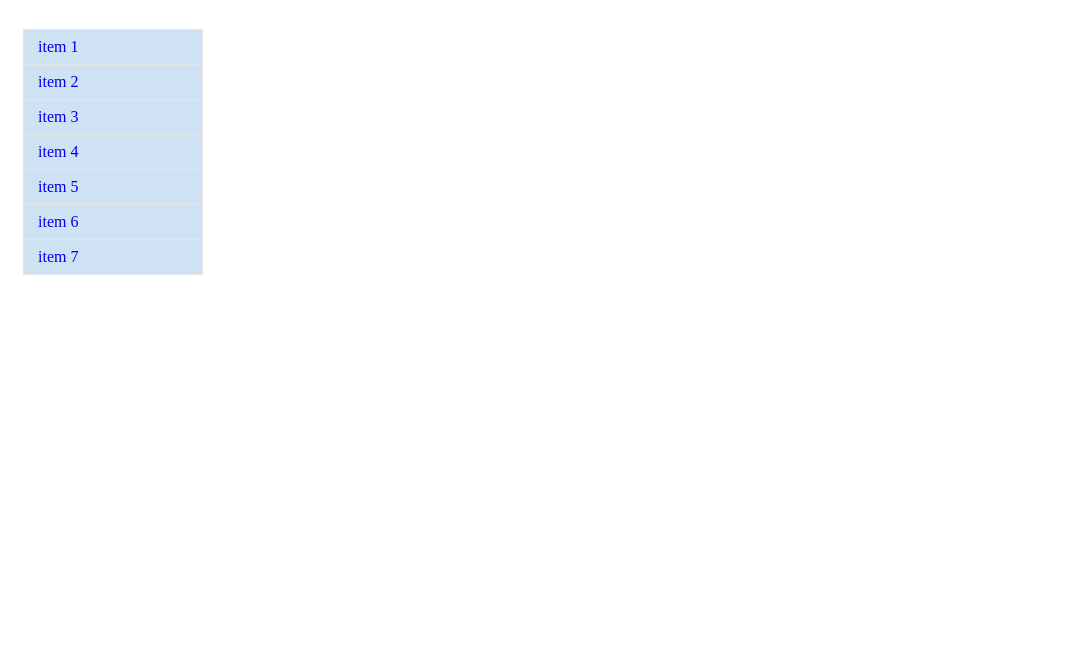
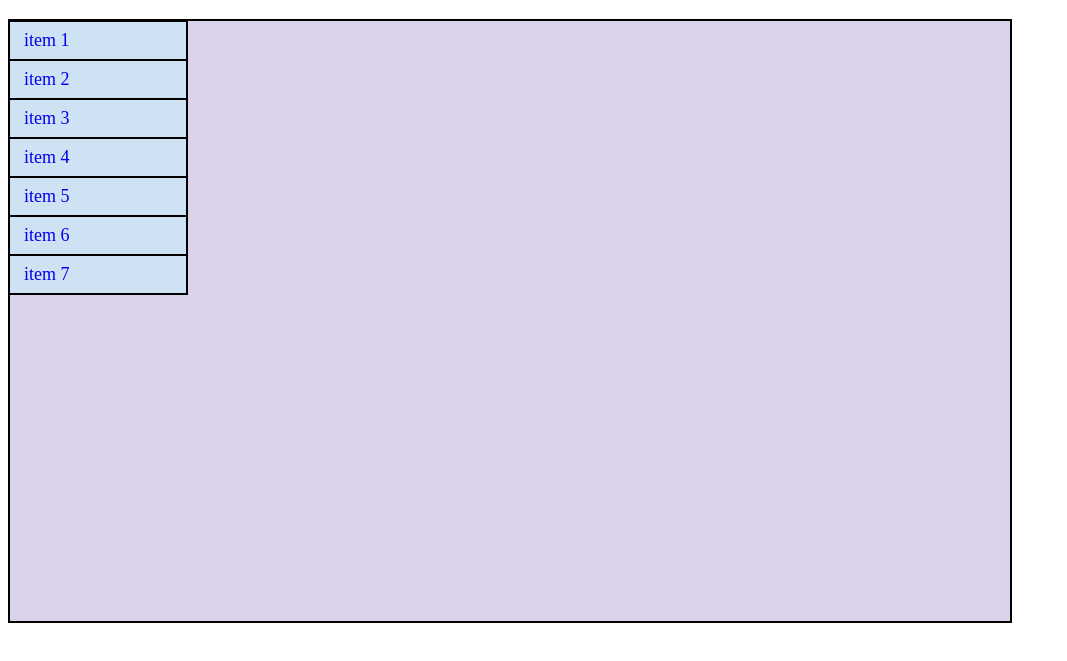
Before and after one commit to DmitriyDubchenko/learn, a plain HTML site: page index.html in a window 1280 px wide. Shown: the part 61-722 px from the top of the page, without its empty margins (0-1067 px from the left). Drawn offline with Linux system fonts and the light colour scheme.

Commit message:
second commit

```diff
--- a/style.css
+++ b/style.css
@@ -1,18 +1,31 @@
+.presentation {
+width:1000px;
+height:600px;
+background-color:#d9d2e9;
+border:2px solid black;
+}
+
 .main-menu {
 padding:0;
-margin: 0;
+margin-top: -1px;
+margin-left: -2px;
 list-style: none;
-padding: 10px 15px;
+padding: 0 0;
 width: 180px;
+display: flex;
+justify-content: flex-end;
+flex-direction:column;
 }
 
 .main-menu a {
 background-color:#cfe2f3;
-border: 1px solid #e5e5e5;
+border: 2px solid black;
 display: block;
 padding: 8px 14px;
-margin-bottom:-1px;
+margin-bottom:-2px;
 text-decoration:none;
+font-family: "ArialMT" "sarif";
+font-size: 18px;
 
 }
 .main-menu a:hover {
```
